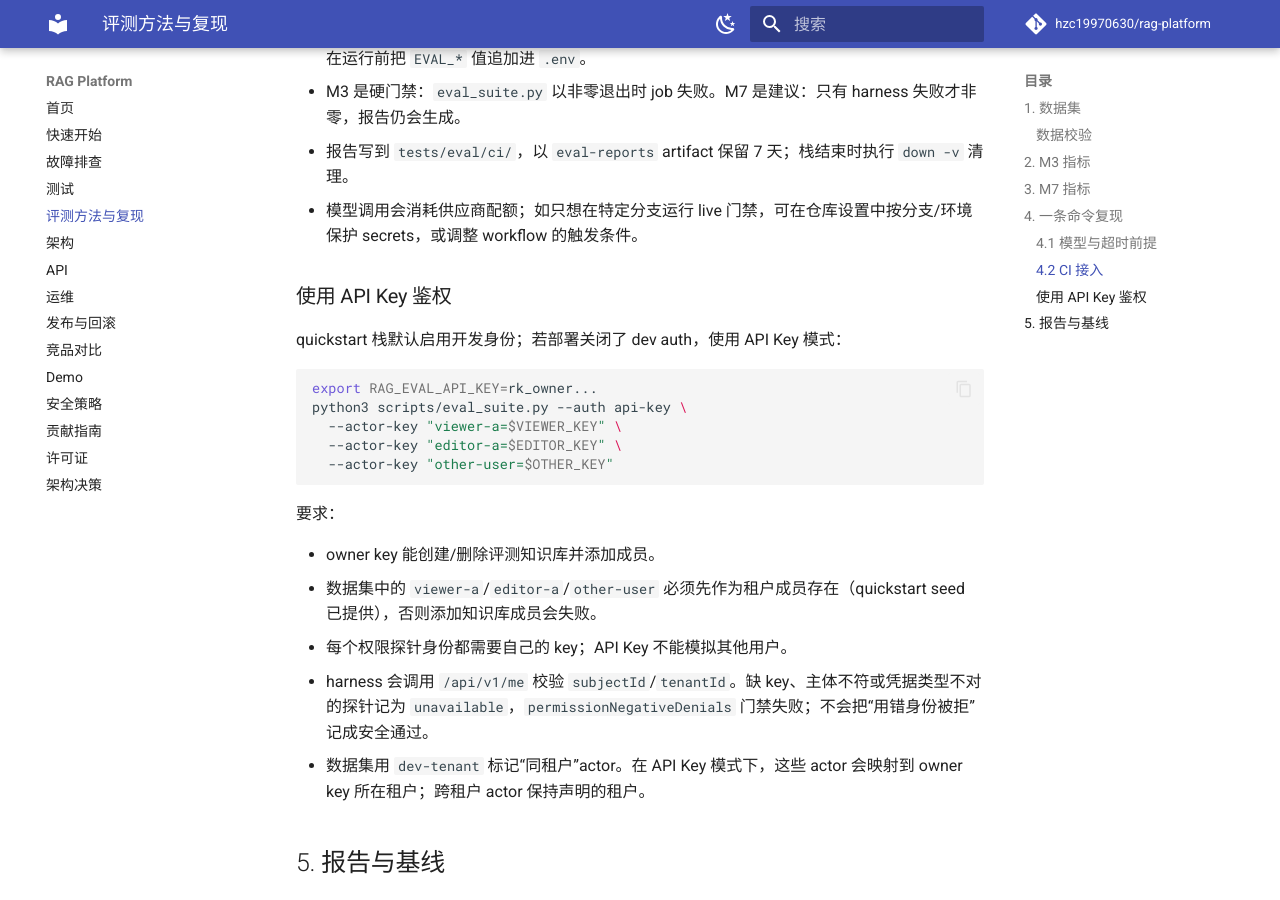
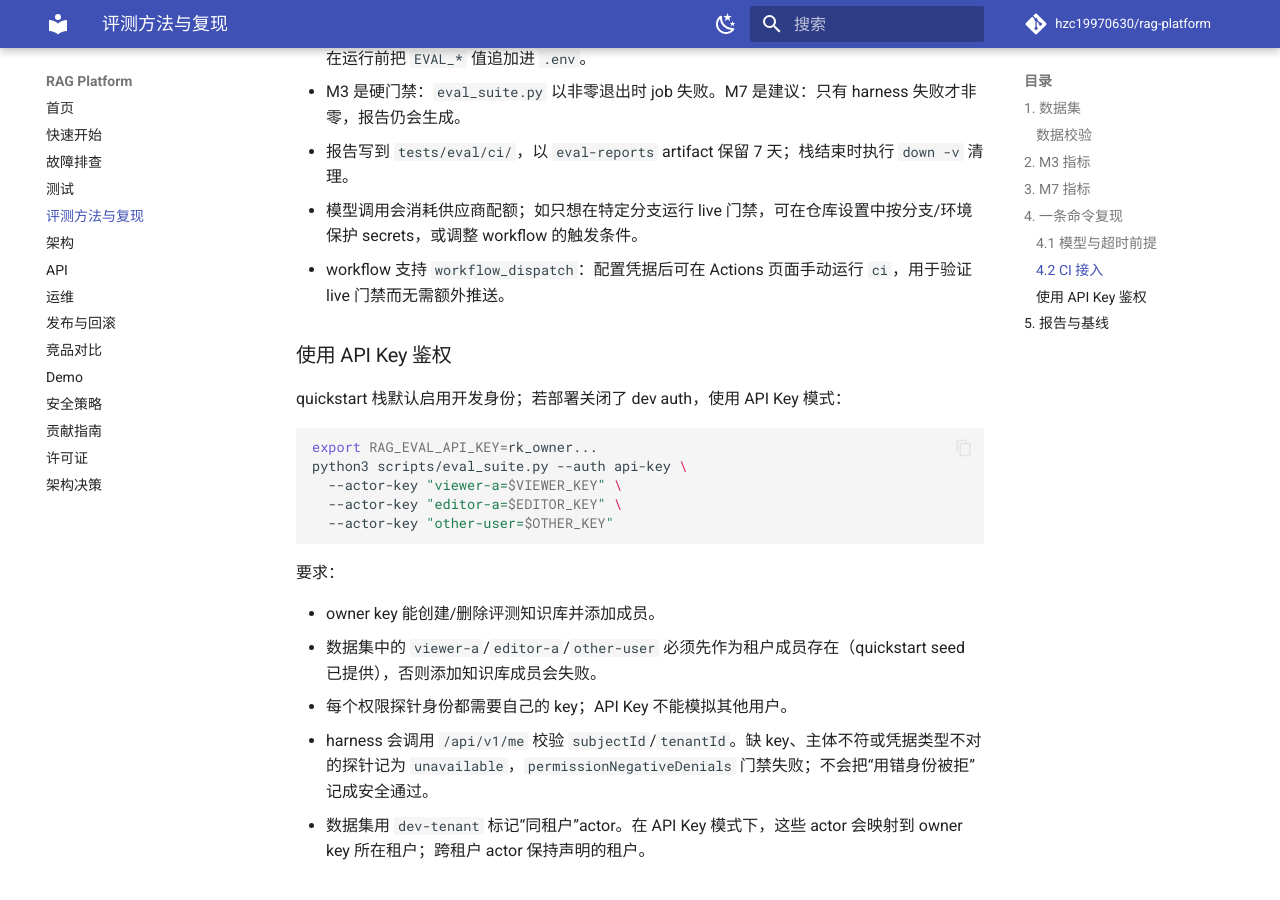
Before and after one commit to hzc19970630/rag-platform, an MkDocs documentation site: the page built from docs/evaluation.md, in a window 1280 px wide and 900 px high, scrolled down 6023 px. Built offline with MkDocs 1.6.1 and Material for MkDocs 9.7.7, drawn with Linux system fonts in a browser that asks for light colours; comment, search, counter and statistics services are not loaded.

Commit message:
ci: 支持手动触发 CI 以运行 eval live 门禁
配置 EVAL_* 凭据后可在 Actions 页面直接 Run workflow，无需额外推送；
同步更新评测文档的 CI 接入说明。

```diff
--- a/docs/evaluation.md
+++ b/docs/evaluation.md
@@ -169,6 +169,7 @@ DOCREADER_TASK_TIMEOUT_SECONDS=1800
 - M3 是硬门禁：`eval_suite.py` 以非零退出时 job 失败。M7 是建议：只有 harness 失败才非零，报告仍会生成。
 - 报告写到 `tests/eval/ci/`，以 `eval-reports` artifact 保留 7 天；栈结束时执行 `down -v` 清理。
 - 模型调用会消耗供应商配额；如只想在特定分支运行 live 门禁，可在仓库设置中按分支/环境保护 secrets，或调整 workflow 的触发条件。
+- workflow 支持 `workflow_dispatch`：配置凭据后可在 Actions 页面手动运行 `ci`，用于验证 live 门禁而无需额外推送。
 
 ### 使用 API Key 鉴权
 
```
Also changed, not shown: 1 other file.
